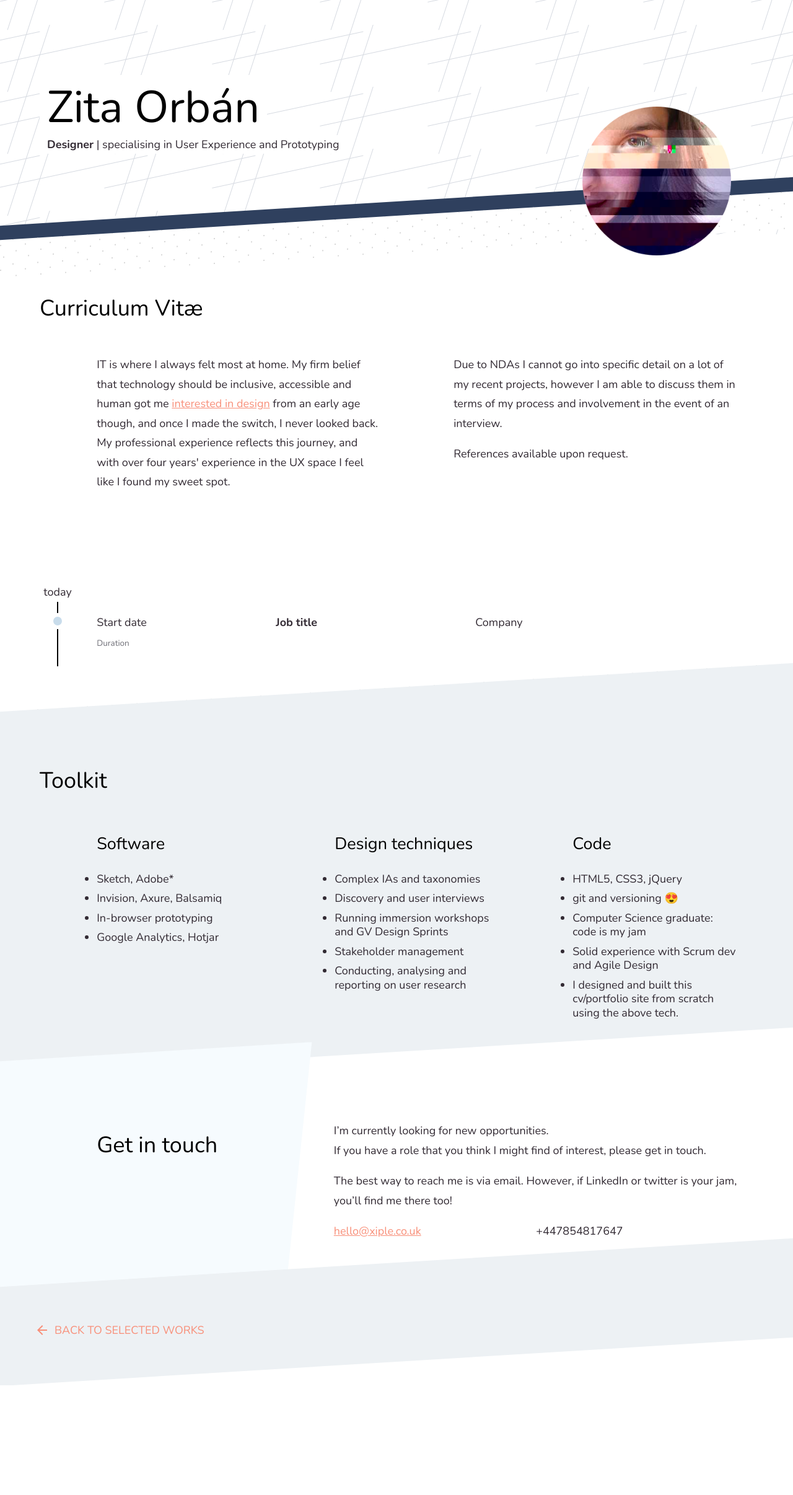
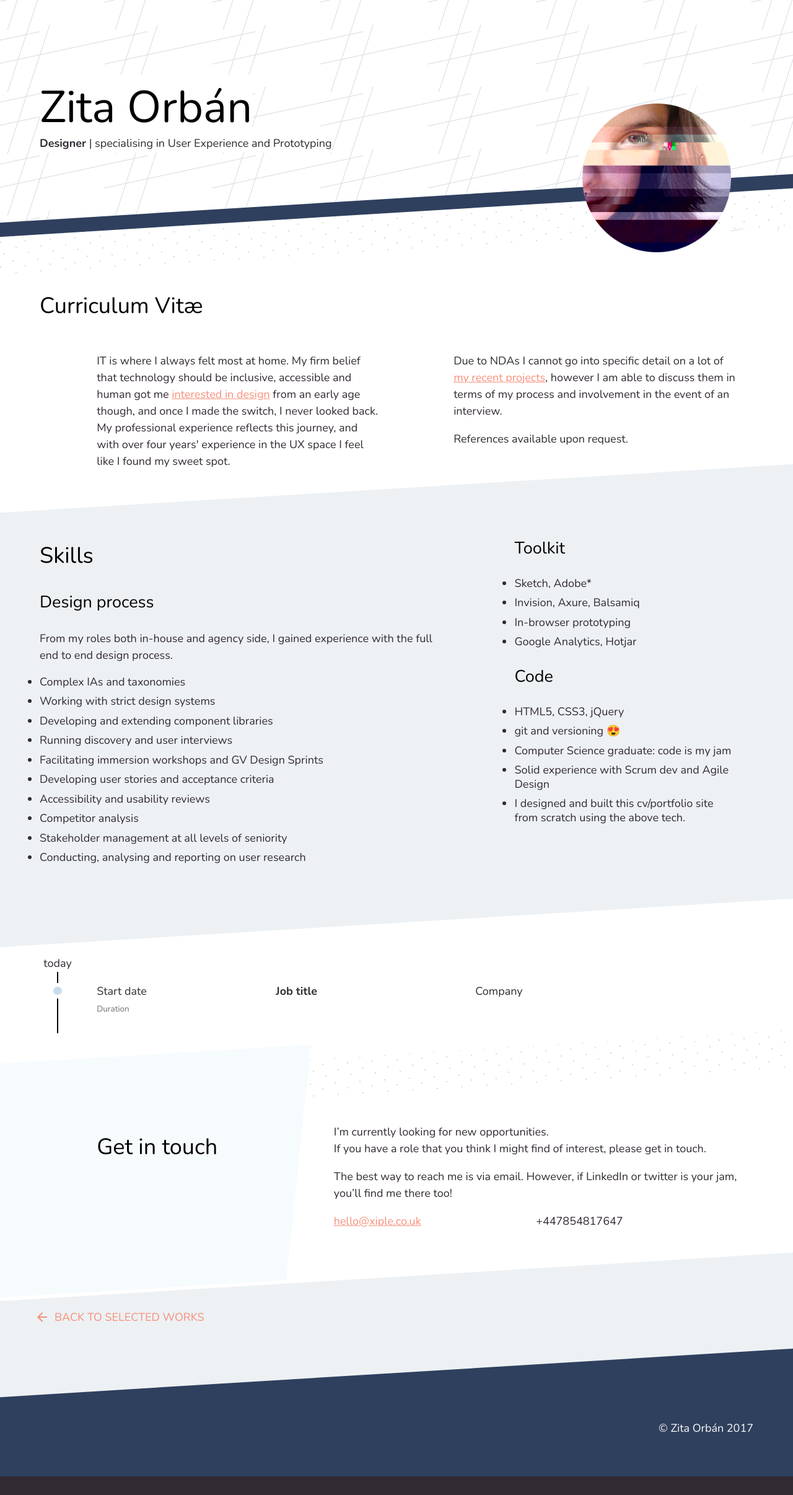
Before and after one commit to dopamine/cv, a PHP site: page /newcv.html in a window 1280 px wide. Shown: the whole page at 62% size. Before the commit the page ends 2235 px from the top, so only its background shows below. Run offline with PHP 8.4, Linux system fonts and the light colour scheme; some libraries are stand-ins or nearby versions.

Commit message:
Lots of things: - tidying up scss - adding print stylesheets - adding sourcemaps - adding previously ommitted mp4 - introduced footer

```diff
--- a/assets/css/sass/case-studies.scss
+++ b/assets/css/sass/case-studies.scss
@@ -1,15 +1,41 @@
 // main: ./xiple-cv-2017.scss
 
-.clipimg {
-  height: 100%;
-  position: absolute;
-  top: 0;
-  right: 0;
+
+
+// modifying page padding between 500-900px
+
+
+@media screen and (min-width: 640px) and (max-width: 800px) {
+  header { padding: 64px 0 128px 64px !important; }
+  section { padding: 64px 128px !important; }
+}
+
+
+
+.img-aside {
+  height:auto;
+  position:relative;
+  width:100%;
+}
+
+@media screen and (min-width: 800px) {
+  .img-aside {
+    width:auto;
+    height: 80%;
+    position: absolute;
+    top: 0;
+    right: 0;
+  }
+}
+
+@media screen and (min-width: 900px) {
+  .img-aside {
+    height: 100%;
+  }
 }
 
 .thumbimg {
     box-shadow: -8px 8px 0 0 $navy-med;
-    width:100%;
 }
 
 #tb-tabs-final-video {
--- a/assets/css/sass/decor.scss
+++ b/assets/css/sass/decor.scss
@@ -14,7 +14,7 @@
   width:100%;
   height:100%;
   position:absolute;
-  top:-30px;
+  top:12px;
   left:0;
   z-index:-10;
 
--- a/assets/css/sass/jobs.scss
+++ b/assets/css/sass/jobs.scss
@@ -1,16 +1,10 @@
 // main: ./xiple-cv-2017.scss
+// Jobs
 
-@media screen and (min-width: 800px) {
-  ul {
-      padding-left:0;
-  }
-  ul li {
-    line-height: 1.25rem;
-    margin-bottom: 0.5rem;
-  }
+#intro {
+  padding-bottom:0;
 }
 
-// Jobs
 
 .now {
   width:58px;
@@ -60,6 +54,16 @@
 
 /// responsive
 
+@media screen and (min-width: 800px) {
+  ul {
+      padding-left:0;
+  }
+  ul li {
+    line-height: 1.25rem;
+    margin-bottom: 0.5rem;
+  }
+}
+
 
 @media screen and (max-width: 800px) {
   .now {display:none;}
--- /dev/null
+++ b/assets/css/sass/print.scss
@@ -0,0 +1,10 @@
+// main: ./xiple-cv-2017.scss
+// Print
+
+@media print {
+  .homelink {display:none;}
+
+  .pagebreak-after{page-break-after:always;}
+  .pagebreak-before{page-break-before:always;}
+
+}
--- a/assets/css/sass/type.scss
+++ b/assets/css/sass/type.scss
@@ -13,7 +13,7 @@ body {
   font-family: Nunito;
   font-weight: 300;
   color: #322A33;
-  line-height: 1.75rem;
+  line-height: 1.5rem;
 
   overflow-x:hidden;
 }
--- a/assets/css/sass/vars.scss
+++ b/assets/css/sass/vars.scss
@@ -1,6 +1,7 @@
 // main: ./xiple-cv-2017.scss
 // Vars
 
+$white : #fff;
 $grey-7 : #FAFAFA;
 $grey-6 : #EDF1F4;
 $grey-5 : #D5D9E0;
--- a/assets/css/sass/xiple-cv-2017.scss
+++ b/assets/css/sass/xiple-cv-2017.scss
@@ -9,6 +9,8 @@
 
 @import "./case-studies.scss";
 @import "./jobs.scss";
+
+@import "./print.scss";
 
 
 body {
@@ -38,7 +40,7 @@ section {
 
 .whitebox {
   background:#fff;
-  padding:3px 12px;
+  padding:3px 0;
 }
 
 .icon-container {
@@ -275,3 +277,37 @@ section {
   font-weight: bold;
   z-index:50;
 }
+
+
+.footer {
+  background:$navy-dark;
+  position: relative;
+  color:$grey-7;
+  padding-top:88px !important;
+  text-align:right;
+}
+
+.footer::before {
+  position: absolute;
+  top: -24px;
+  left: 0;
+  width: 100%;
+  height: 64px;
+  display: block;
+  content: " ";
+  background:$navy-dark;
+
+    z-index:-10;
+
+    transform:skewY(-3.5deg);
+}
+.footer::after {
+  position: absolute;
+  bottom: -30px;
+  left: 0;
+  width: 100%;
+  height: 30px;
+  display: block;
+  content: " ";
+  background:$grey-2;
+}
--- a/home.html
+++ b/home.html
@@ -147,5 +147,11 @@
 
 </section>
 
+<section class="footer">
+  <span class="copyright">
+    &copy; Zita Orb&aacute;n 2017
+  </span>
+</section>
+
   </body>
 </html>
--- a/newcv.html
+++ b/newcv.html
@@ -43,10 +43,10 @@
 </header>
 
 
-<section class="intro">
+<section id="intro">
   <h2>Curriculum Vit&aelig;</h2>
 
-<div class="row">
+  <div class="row">
   <div class="offset-1 col-5">
       <p>
         IT is where I always felt most at home. My firm belief that technology should be inclusive, accessible and human got me <a href="design-motivation.html">interested in design</a> from an early age though, and once I made the switch, I never looked back. My professional experience reflects this journey, and with over four years' experience in the UX space I feel like I found my sweet spot.
@@ -54,7 +54,7 @@
   </div>
   <div class="offset-1 col-5">
       <p>
-        Due to NDAs I cannot go into specific detail on a lot of my recent projects, however I am able to discuss them in terms of my process and involvement in the event of an interview.
+        Due to NDAs I cannot go into specific detail on a lot of <a href="home.html">my recent projects</a>, however I am able to discuss them in terms of my process and involvement in the event of an interview.
       </p>
       <p>
         References available upon request.
@@ -62,6 +62,50 @@
   </div>
 </div>
 </section>
+
+
+<section id="skills" class="field pagebreak-after">
+  <div class="row">
+    <div class="col-7">
+      <h2>Skills</h2>
+      <h3>Design process</h3>
+
+      <p>From my roles both in-house and agency side, I gained experience with the full end to end design process.</p>
+      <ul>
+        <li>Complex IAs and taxonomies</li>
+        <li>Working with strict design systems</li>
+        <li>Developing and extending component libraries</li>
+        <li>Running discovery and user interviews</li>
+        <li>Facilitating immersion workshops and GV Design Sprints</li>
+        <li>Developing user stories and acceptance criteria</li>
+        <li>Accessibility and usability reviews</li>
+        <li>Competitor analysis</li>
+        <li>Stakeholder management at all levels of seniority</li>
+        <li>Conducting, analysing and reporting on user research</li>
+      </ul>
+    </div>
+    <div class="offset-1 col-4">
+      <h3>Toolkit</h3>
+      <ul>
+        <li>Sketch, Adobe*</li>
+        <li>Invision, Axure, Balsamiq</li>
+        <li>In-browser prototyping</li>
+        <li>Google Analytics, Hotjar</li>
+      </ul>
+      <h3>Code</h3>
+      <ul>
+        <li>HTML5, CSS3, jQuery</li>
+        <li>git and versioning 😍</li>
+        <li>Computer Science graduate: code is my jam</li>
+        <li>Solid experience with Scrum dev and Agile Design</li>
+        <li>I designed and built this cv/portfolio site from scratch using the above tech.</li>
+      </ul>
+    </div>
+  </div>
+</section>
+
+
+
 
 <section id="experience" class="bars bar-dot" mv-app mv-storage="https://github.com/dopamine/xiple-cv/content/experience.json" mv-bar="no-login">
   <!-- <h2>Experience</h2> -->
@@ -103,42 +147,6 @@
 </section>
 
 
-<section id="skills" class="field">
-  <h2>Toolkit</h2>
-  <div class="row">
-    <div class="offset-1 col-3">
-      <h3>Software</h3>
-      <ul>
-        <li>Sketch, Adobe*</li>
-        <li>Invision, Axure, Balsamiq</li>
-        <li>In-browser prototyping</li>
-        <li>Google Analytics, Hotjar</li>
-      </ul>
-    </div>
-    <div class="offset-1 col-3">
-      <h3>Design techniques</h3>
-      <ul>
-        <li>Complex IAs and taxonomies</li>
-        <li>Discovery and user interviews</li>
-        <li>Running immersion workshops and GV Design Sprints</li>
-        <li>Stakeholder management</li>
-        <li>Conducting, analysing and reporting on user research</li>
-      </ul>
-    </div>
-    <div class="offset-1 col-3">
-      <h3>Code</h3>
-      <ul>
-        <li>HTML5, CSS3, jQuery</li>
-        <li>git and versioning 😍</li>
-        <li>Computer Science graduate: code is my jam</li>
-        <li>Solid experience with Scrum dev and Agile Design</li>
-        <li>I designed and built this cv/portfolio site from scratch using the above tech.</li>
-      </ul>
-    </div>
-  </div>
-</section>
-
-
 
   <section class="contact field field-half field-left">
 
@@ -164,8 +172,15 @@
   </section>
 
 
-  <section class="field">
-      <a class="action backlink" href="../">Back to selected works</a>
+  <section class="homelink field">
+      <a class="action backlink" href="./home.html">Back to selected works</a>
+  </section>
+
+
+  <section class="footer">
+    <span class="copyright">
+      &copy; Zita Orb&aacute;n 2017
+    </span>
   </section>
 
   </body>
```
Also changed, not shown: design-motivation.html (+8 -2 lines), projects/dms-tools.html (+10 -1 lines), projects/tb-ui-tabs.html (+15 -7 lines), assets/css/xiple-cv-2017.min.css, 2 other files.
